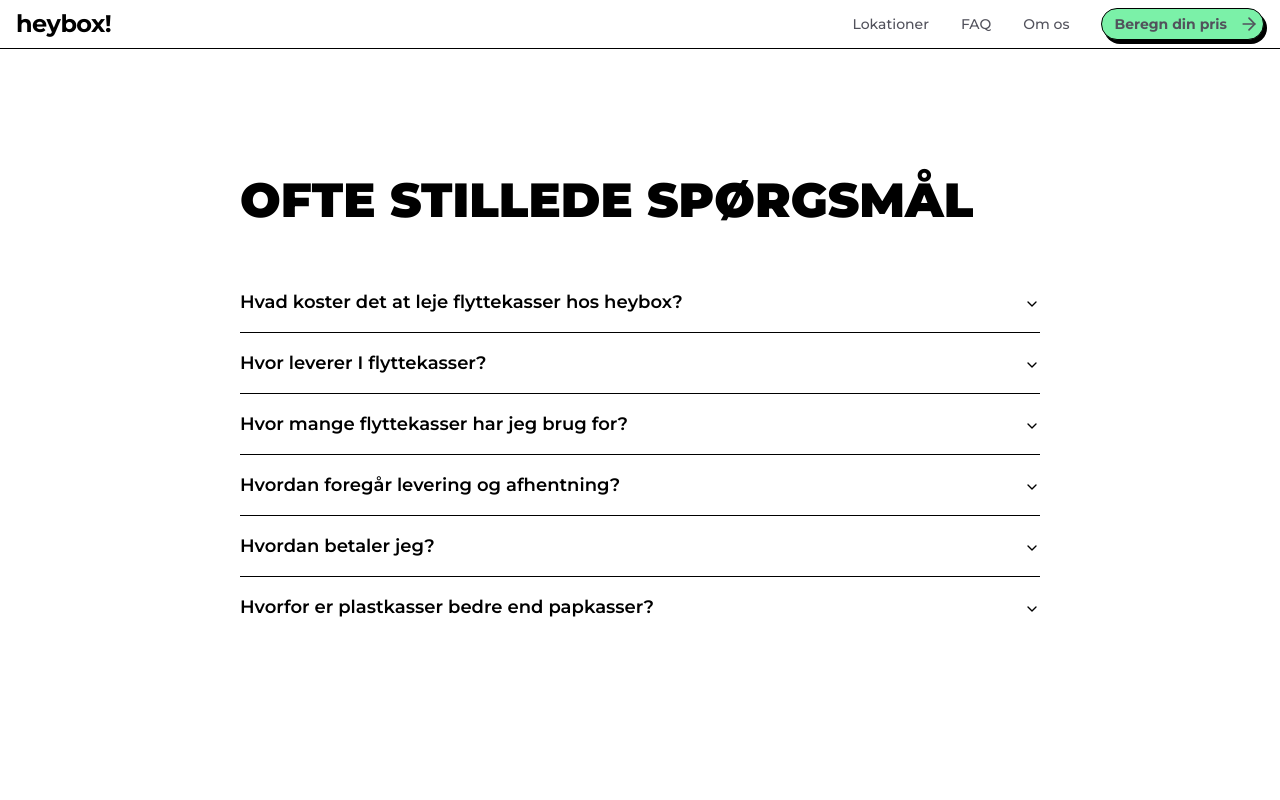
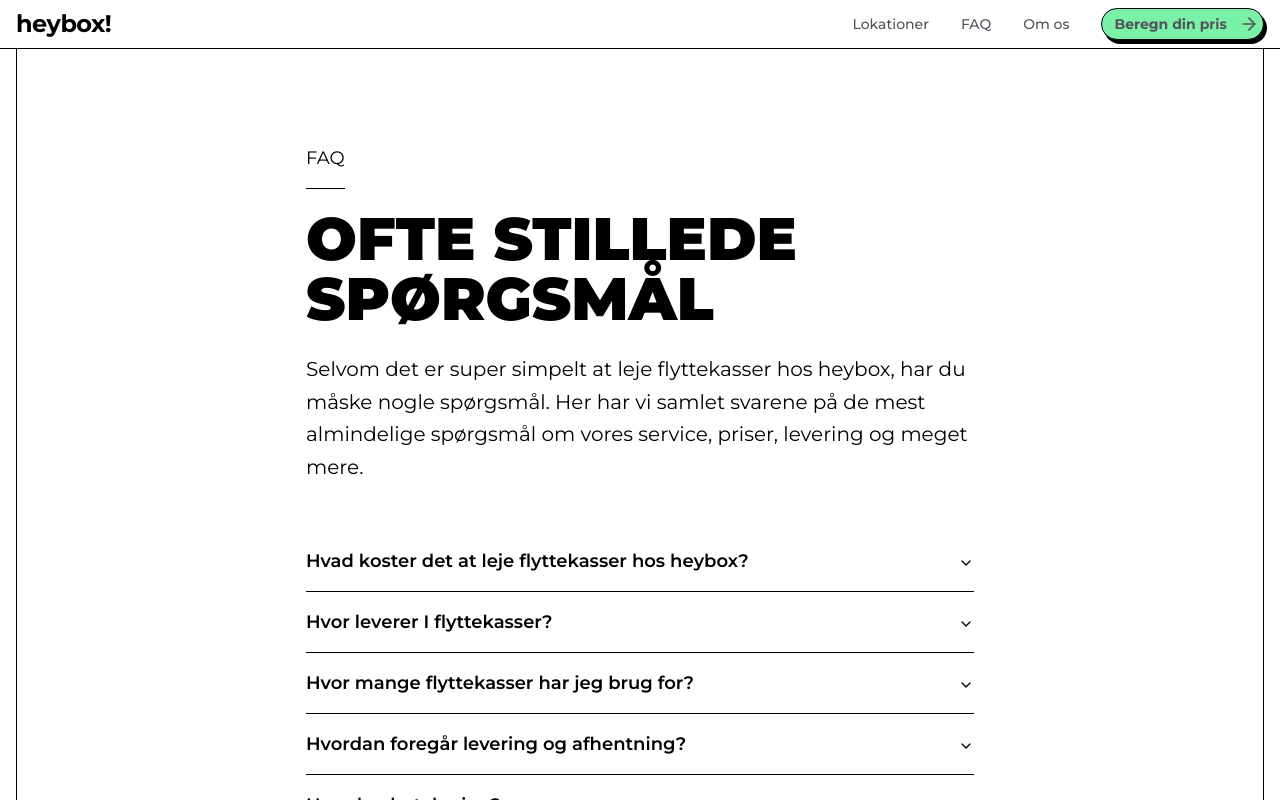
Before and after one commit to AndaHendriksen/heybox, a Next.js app: page /faq in a window 1280 px wide. Shown: the top 800 px of the page. Built offline with nearby package versions, Linux system fonts and the light colour scheme.

Commit message:
Updated text

```diff
--- a/src/app/(site)/faq/page.tsx
+++ b/src/app/(site)/faq/page.tsx
@@ -2,6 +2,7 @@ import type { Metadata } from "next"
 import { Faq } from "@/components/sections/Faq";
 import { Section } from "@/components/ui/section";
 import { CtaReadyToGoSection } from "@/components/sections/cta";
+import { Eyebrow, H1, P } from "@/components/ui/text";
 
 export const metadata: Metadata = {
   title: "Ofte stillede spørgsmål",
@@ -20,7 +21,16 @@ export const metadata: Metadata = {
 export default function FAQPage() {
   return (
     <Section>
-      <Faq />
+      <div className="flex items-center border-x border-b pt-24 pb-32">
+        <div className="max-w-[700px] mx-auto px-4">
+          <Eyebrow>FAQ</Eyebrow>
+          <H1>Ofte stillede spørgsmål</H1>
+          <P size="lead" className="mb-12">
+            Selvom det er super simpelt at leje flyttekasser hos heybox, har du måske nogle spørgsmål. Her har vi samlet svarene på de mest almindelige spørgsmål om vores service, priser, levering og meget mere.
+          </P>
+          <Faq />
+        </div>
+      </div>
       <CtaReadyToGoSection />
     </Section>
   )
--- a/src/app/(site)/page.tsx
+++ b/src/app/(site)/page.tsx
@@ -1,7 +1,7 @@
 import Link from "next/link";
 import { Button } from "@/components/ui/button";
 import { CheckIcon, ArrowRight } from "lucide-react";
-import { Faq } from "@/components/sections/Faq";
+import { FaqSection } from "@/components/sections/Faq";
 import { JsonLd } from "@/components/seo/JsonLd";
 import { howToJsonLd, faqJsonLd } from "@/lib/seo";
 import Image from "next/image";
@@ -22,6 +22,7 @@ import {
   formatTon,
 } from "@/lib/stats";
 import { CtaReadyToGoSection } from "@/components/sections/cta";
+import { H1, P } from "@/components/ui/text";
 
 export default function Landing() {
   return (
@@ -38,7 +39,7 @@ export default function Landing() {
       <CardboardStats />
       <CardboardReuse />
       <CardboardSources />
-      <Faq />
+      <FaqSection />
       <CtaReadyToGoSection />
     </>
   );
@@ -65,15 +66,13 @@ function Hero() {
       }
     >
       <div className="lg:px-4 xl:px-8 lg:max-w-[800px]">
-        <h1 className="text-2xl md:text-3xl lg:text-4xl xl:text-6xl uppercase font-black mb-4 lg:mb-6">
-          Lej flyttekasser i København - nemt og billigt.
-        </h1>
-        <p className="md:text-lg lg:text-2xl mb-8 md:mb-12">
+        <H1>Lej flyttekasser i København - nemt og billigt.</H1>
+        <P size="lead" className="mb-8 md:mb-12">
           Robuste plastkasser til samme pris som papkasser i byggemarkedet.
           Vi leverer og henter dem igen, når du er færdig - og det er inkluderet i prisen.
-        </p>
+        </P>
         <Link href="/booking">
-          <Button size="lg" className="bg-green-300">
+          <Button size="lg">
             Beregn din pris <ArrowRight className="w-6 h-6 ml-1 -mr-3" />
           </Button>
         </Link>
--- a/src/components/sections/Faq.tsx
+++ b/src/components/sections/Faq.tsx
@@ -7,16 +7,21 @@ import {
   AccordionTrigger,
 } from "@/components/ui/accordion"
 import { FAQ_ITEMS, type FaqItem } from "@/lib/seo"
+import { H2 } from "@/components/ui/text"
 
-// Visible FAQ. The same FAQ_ITEMS feed the FAQPage JSON-LD on the homepage,
-// so every question/answer here is also present in the structured data.
-export function Faq({ items = FAQ_ITEMS }: { items?: FaqItem[] }) {
+export function FaqSection() {
   return (
     <section id="faq" className="px-4 py-16 md:py-32 scroll-mt-20">
       <div className="max-w-[800px] mx-auto">
-        <h2 className="text-3xl md:text-5xl font-black uppercase mb-8 md:mb-12">
-          Ofte stillede spørgsmål
-        </h2>
+        <H2 size="section">Ofte stillede spørgsmål</H2>
+        <Faq />
+      </div>
+    </section>
+  )
+}
+
+export function Faq({ items = FAQ_ITEMS }: { items?: FaqItem[] }) {
+  return (
     <Accordion type="single" collapsible className="w-full">
       {items.map((item, index) => (
         <AccordionItem key={index} value={`faq-${index}`}>
@@ -29,7 +34,5 @@ export function Faq({ items = FAQ_ITEMS }: { items?: FaqItem[] }) {
         </AccordionItem>
       ))}
     </Accordion>
-      </div>
-    </section>
   )
 }
--- a/src/components/sections/cta.tsx
+++ b/src/components/sections/cta.tsx
@@ -14,7 +14,7 @@ function CtaReadyToGoSection() {
           </p>
           <div className="flex flex-col sm:flex-row gap-4 justify-center">
             <Link href="/booking">
-              <Button size="lg" className="bg-green-300">
+              <Button size="lg">
                 Beregn din pris
                 <ArrowRight className="w-4 h-4 ml-1 -mr-3" />
               </Button>
@@ -38,7 +38,7 @@ function CtaCloseBySection() {
         </p>
         <div className="flex justify-center">
           <Link href="/booking">
-            <Button size="lg" className="bg-green-300">
+            <Button size="lg">
               Beregn din pris
               <ArrowRight className="w-4 h-4 ml-1 -mr-3" />
             </Button>
--- a/src/components/sections/menu.tsx
+++ b/src/components/sections/menu.tsx
@@ -26,7 +26,7 @@ export function Menu() {
           Om os
         </Link>
         <Link href="/booking">
-          <Button size="sm" className="bg-green-300">
+          <Button size="sm">
             Beregn din pris
             <ArrowRight className="w-4 h-4 ml-1 -mr-2" />
           </Button>
@@ -69,7 +69,7 @@ export function Menu() {
             Om os
           </Link>
           <Link href="/booking" onClick={() => setOpen(false)} className="mt-2">
-            <Button size="sm" className="bg-green-300 w-full">
+            <Button size="sm" className="w-full">
               Beregn din pris
               <ArrowRight className="w-4 h-4 ml-1 -mr-2" />
             </Button>
--- a/src/components/ui/button.tsx
+++ b/src/components/ui/button.tsx
@@ -11,7 +11,7 @@ const buttonVariants = cva(
     variants: {
       variant: {
         default:
-           "font-bold border border-black shadow-[3px_4px_0_0_rgba(0,0,0,1)] hover:shadow-[8px_8px_0_0_rgba(0,0,0,1)] transition-all",
+           "font-bold border bg-green-300 border-black shadow-[3px_4px_0_0_rgba(0,0,0,1)] hover:shadow-[8px_8px_0_0_rgba(0,0,0,1)] transition-all",
         destructive:
           "bg-destructive text-destructive-foreground shadow-sm border-destructive-border",
         outline:
--- /dev/null
+++ b/src/components/ui/text.tsx
@@ -0,0 +1,82 @@
+import * as React from "react"
+import { cva, type VariantProps } from "class-variance-authority"
+
+import { cn } from "@/lib/utils/index"
+
+// Typography primitives for the marketing (site) pages — the site's big uppercase
+// font-black voice, plus body text and the small underlined eyebrow label.
+//
+// Spacing rule: components own their *bottom* margin only, never a top margin. The
+// gap above an element belongs to the element above it (an Eyebrow's mb-5, or a
+// heading's mb). Headings carry a consistent default mb; body text ships
+// margin-less — pass spacing per use via className (tailwind-merge lets it win).
+//
+// Not for the booking flow / legal pages, which use a different voice
+// (font-bold tracking-tight, sentence case).
+
+function H1({ className, ...props }: React.ComponentProps<"h1">) {
+  return (
+    <h1
+      className={cn(
+        "text-2xl md:text-3xl lg:text-4xl xl:text-6xl uppercase font-black mb-4 lg:mb-6",
+        className
+      )}
+      {...props}
+    />
+  )
+}
+
+const h2Variants = cva("uppercase font-black", {
+  variants: {
+    size: {
+      default: "text-xl md:text-2xl lg:text-3xl mb-4 lg:mb-6",
+      section: "text-3xl md:text-5xl mb-8 md:mb-12",
+      display: "text-4xl lg:text-7xl",
+    },
+  },
+  defaultVariants: {
+    size: "default",
+  },
+})
+
+function H2({
+  className,
+  size,
+  ...props
+}: React.ComponentProps<"h2"> & VariantProps<typeof h2Variants>) {
+  return <h2 className={cn(h2Variants({ size }), className)} {...props} />
+}
+
+function H3({ className, ...props }: React.ComponentProps<"h3">) {
+  return <h3 className={cn("text-lg font-bold uppercase mb-1", className)} {...props} />
+}
+
+const pVariants = cva("", {
+  variants: {
+    size: {
+      default: "md:text-lg",
+      lead: "text-lg md:text-xl leading-relaxed",
+      small: "text-sm",
+    },
+  },
+  defaultVariants: {
+    size: "default",
+  },
+})
+
+function P({
+  className,
+  size,
+  ...props
+}: React.ComponentProps<"p"> & VariantProps<typeof pVariants>) {
+  return <p className={cn(pVariants({ size }), className)} {...props} />
+}
+
+/** Small underlined label that sits above a heading. Its mb-5 owns the gap below it. */
+function Eyebrow({ className, ...props }: React.ComponentProps<"p">) {
+  return (
+    <p className={cn("md:text-lg border-b pb-4 mb-5 inline-block", className)} {...props} />
+  )
+}
+
+export { H1, H2, H3, P, Eyebrow, h2Variants, pVariants }
```
Also changed, not shown: src/app/(site)/lokationer/page.tsx (+14 -18 lines), src/app/(site)/om-os/page.tsx (+16 -21 lines), src/components/sections/blocks.tsx (+9 -10 lines), 1 other file (tests, documents, lock files or other folders). Lines whose indentation alone changed are shown as unchanged.
